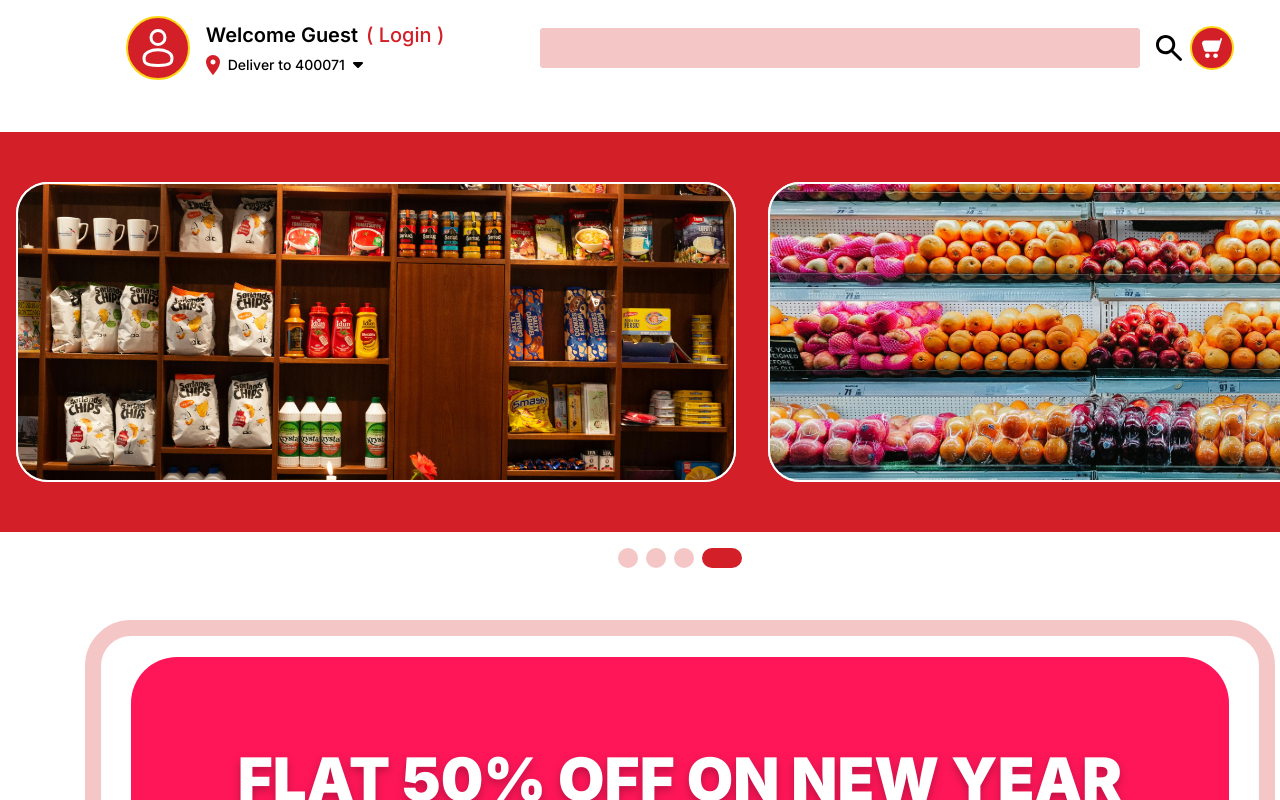
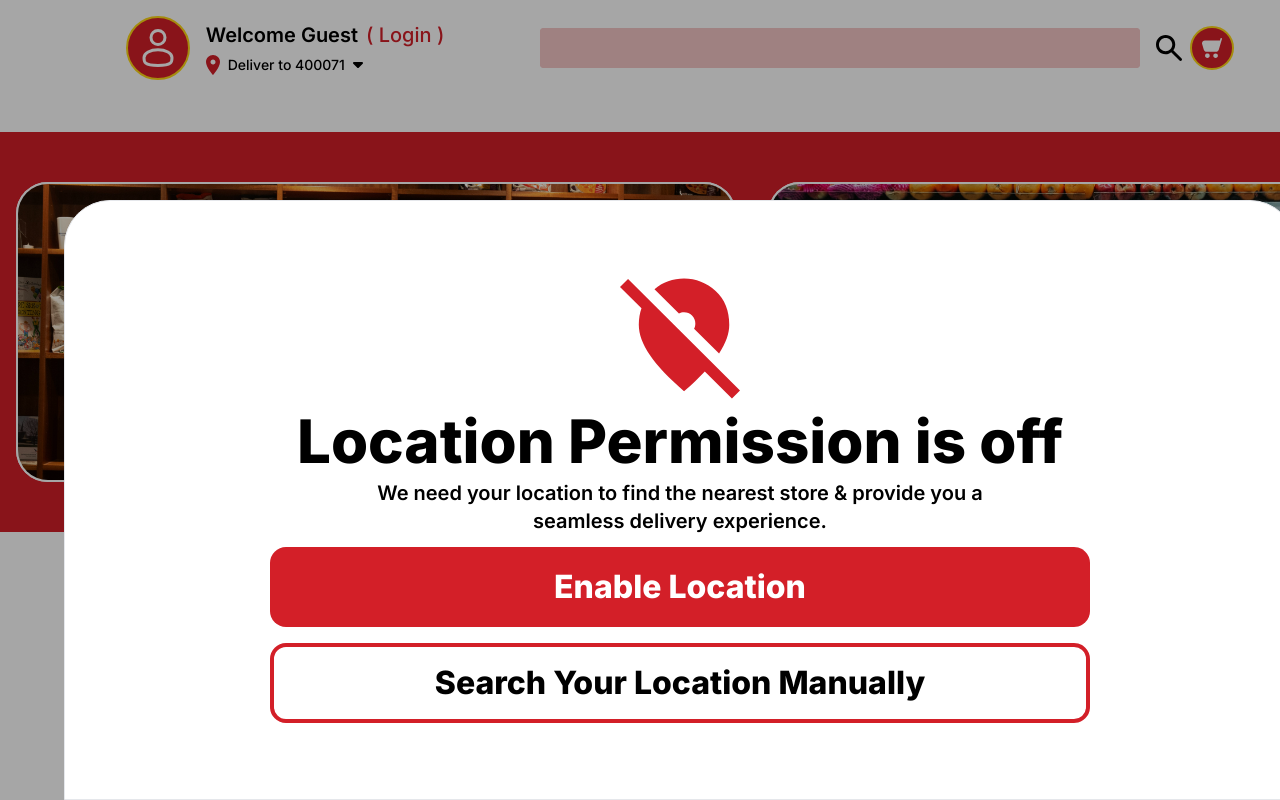
Before and after one commit to Himanshu90k/Online_Groceries_Website, a React (Vite) app: page / in a window 1280 px wide. Shown: the top 800 px of the page. Built offline with nearby package versions, Linux system fonts and the light colour scheme.

Commit message:
create location off pop up

```diff
--- a/src/pages/home/HomePage.tsx
+++ b/src/pages/home/HomePage.tsx
@@ -1,11 +1,13 @@
 import Navbar from "./Navbar";
 import Products from "./Products";
+import LocationPopup from "./LocationPopup";
 
 const HomePage = () => {
     return (
-        <div className="w-300 h-auto mx-auto bg-white flex flex-col items-center justify-start">
+        <div className="relative w-300 h-auto mx-auto bg-white flex flex-col items-center justify-start">
             <Navbar />
             <Products />
+            <LocationPopup />
         </div>
     );
 };
--- /dev/null
+++ b/src/pages/home/LocationPopup.tsx
@@ -0,0 +1,43 @@
+const LocationPopup = () => {
+    return (
+        <div className="absolute w-full h-full flex justify-center">
+            {/* background */}
+            <div className="z-10 relative w-full h-full bg-black opacity-35"></div>
+
+            {/* popup */}
+            <div className="z-20 fixed bottom-0 w-278 h-140 items-center justify-center flex border rounded-t-5-xl bg-white">
+                <div className="w-190 flex flex-col items-center gap-3">
+                    <svg xmlns="http://www.w3.org/2000/svg" width="120" height="121" viewBox="0 0 120 121" fill="none">
+                        <path
+                            d="M111.943 120.5L84.8057 93.4577C81.7903 96.6502 78.5866 99.8897 75.1944 103.176C71.8021 106.462 68.0801 109.796 64.0283 113.176C48.8575
+                            100.312 37.5274 88.3648 30.0382 77.3338C22.5489 66.3028 18.8024 56.0906 18.7986 46.6972C18.7986 43.6925 19.0342 40.8286 19.5053 38.1056C19.9764 35.3826 20.636 32.8005
+                            21.4841 30.3592L0 8.9507L8.05654 0.922535L120 112.472L111.943 120.5ZM99.0813 75.5704L74.0636 50.6408C74.5347 49.8897 74.8645 49.0916 75.053 48.2465C75.2415 47.4014 75.3357 46.5094
+                            75.3357 45.5704C75.3357 42.4718 74.2294 39.8202 72.017 37.6155C69.8045 35.4108 67.1416 34.3066 64.0283 34.3028C63.086 34.3028 62.1908 34.3967 61.3428 34.5845C60.4947 34.7723 59.6938 35.1009
+                            58.9399 35.5704L34.4876 11.2042C38.5395 7.73005 43.1095 5.0784 48.1979 3.2493C53.2862 1.42019 58.563 0.503756 64.0283 0.5C75.9953 0.5 86.5263 4.6784 95.6212 13.0352C104.716 21.392 109.262 32.6127 109.258
+                            46.6972C109.258 51.2042 108.41 55.8296 106.714 60.5732C105.018 65.3169 102.474 70.316 99.0813 75.5704Z" fill="#D31F28"
+                        />
+                    </svg>
+
+                    {/* location block message */}
+                    <div className="flex flex-col items-center gap-2">
+                        <h2 className="text-black font-inter font-extrabold text-6xl">Location Permission is off</h2>
+                        <p className="text-center font-inter text-xl font-semibold">We need your location to find the nearest store & provide you a<br />seamless delivery experience.</p>
+                    </div>
+
+                    {/* buttons */}
+                    <div className="flex flex-col gap-4 w-full">
+                        <button type="button" title="enable location" className="h-20 bg-customRed rounded-2xl w-full text-white font-inter text-3.5xl font-extrabold">
+                            Enable Location
+                        </button>
+
+                        <button type="button" title="search your location manually" className="h-20 border-4 border-solid border-customRed rounded-2xl w-full text-black font-inter text-3.5xl font-extrabold">
+                            Search Your Location Manually
+                        </button>
+                    </div>
+                </div>
+            </div>
+        </div>
+    );
+};
+
+export default LocationPopup;
--- a/src/pages/home/Products.tsx
+++ b/src/pages/home/Products.tsx
@@ -46,11 +46,11 @@ const Products = () => {
                     <h2 className='text-white font-inter text-6xl font-black drop-shadow-textShadow'>FLAT 50% OFF ON NEW YEAR</h2>
                     <svg xmlns="http://www.w3.org/2000/svg" width="517" height="16" viewBox="0 0 517 16" fill="none">
                         <g filter="url(#filter0_d_4_64)">
-                            <path d="M8.5 4H508.5" stroke="#FEFEFE" stroke-width="8" stroke-linecap="round" />
+                            <path d="M8.5 4H508.5" stroke="#FEFEFE" strokeWidth="8" strokeLinecap="round" />
                         </g>
                         <defs>
-                            <filter id="filter0_d_4_64" x="0.5" y="0" width="516" height="16" filterUnits="userSpaceOnUse" color-interpolation-filters="sRGB">
-                                <feFlood flood-opacity="0" result="BackgroundImageFix" />
+                            <filter id="filter0_d_4_64" x="0.5" y="0" width="516" height="16" filterUnits="userSpaceOnUse" colorInterpolationFilters="sRGB">
+                                <feFlood floodOpacity="0" result="BackgroundImageFix" />
                                 <feColorMatrix in="SourceAlpha" type="matrix" values="0 0 0 0 0 0 0 0 0 0 0 0 0 0 0 0 0 0 127 0" result="hardAlpha" />
                                 <feOffset dy="4" />
                                 <feGaussianBlur stdDeviation="2" />
--- a/tailwind.config.js
+++ b/tailwind.config.js
@@ -27,8 +27,10 @@ export default {
         2.5: '0.625rem',
         120: '37.5rem',
         140: '45rem',
+        190: '51.25rem',
         250: '68.625rem',
         270: '74.375rem',
+        278: '77rem',
         280: '77.5rem',
         300: '85rem',
       },
@@ -38,6 +40,7 @@ export default {
         78: '18.75rem',
         96: '22.625rem',
         100: '25rem',
+        140: '37.5rem',
         190: '50.875rem',
       },
       borderWidth: {
```
